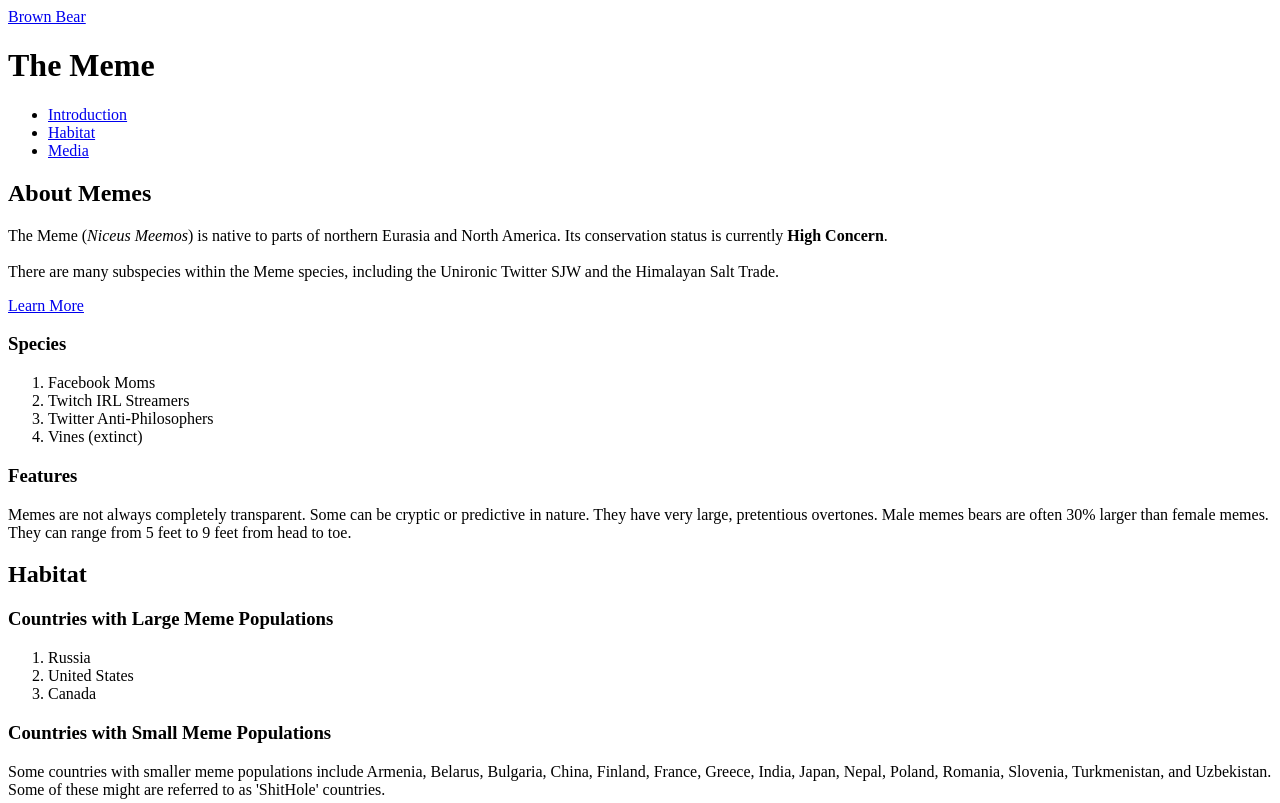
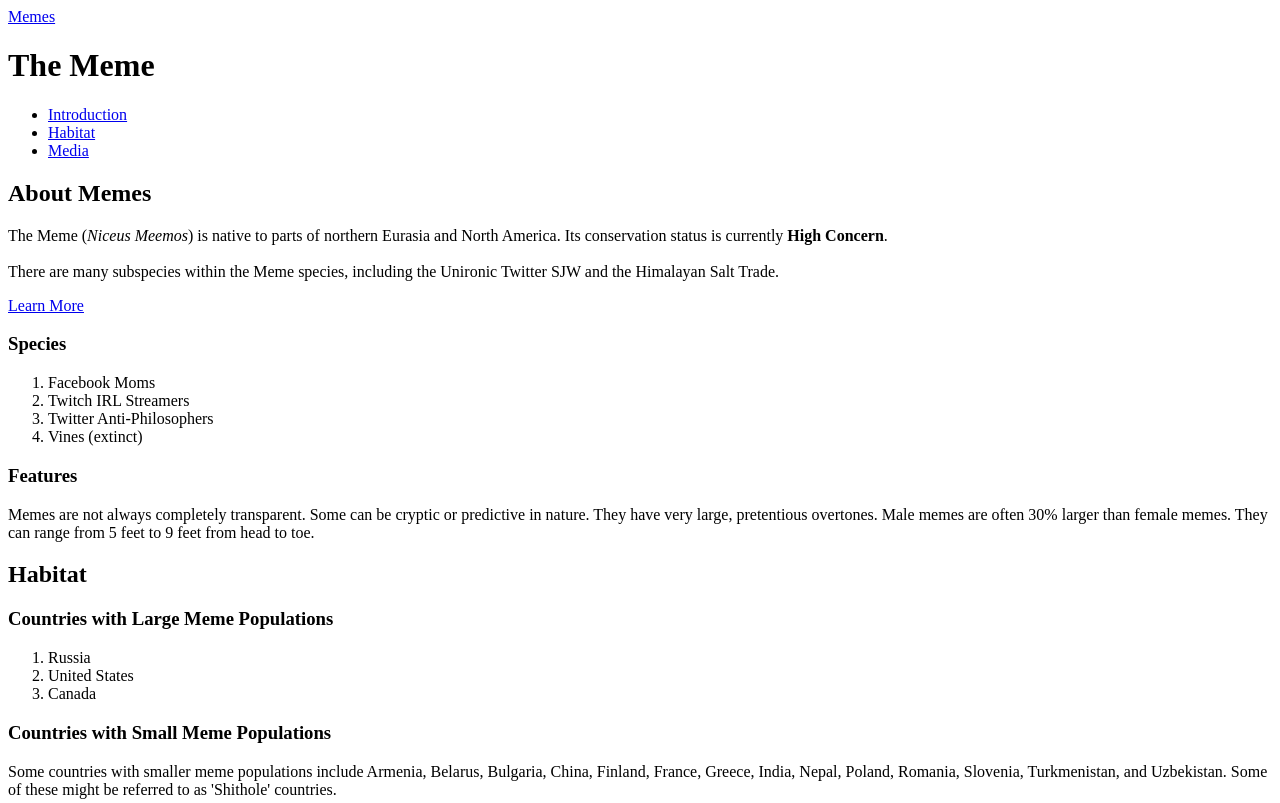
Before and after one commit to KellyRipa/Memes, a plain HTML site: page index.html in a window 1280 px wide. Shown: the top 803 px of the page. Drawn offline with Linux system fonts and the light colour scheme.

Commit message:
Update index.html

```diff
--- a/index.html
+++ b/index.html
@@ -5,7 +5,7 @@
   </head>
   <body>
     <nav>
-      <a href="index.html">Brown Bear</a>
+      <a href="index.html">Memes</a>
     </nav>
     <h1>The Meme</h1>
     <nav>
@@ -27,7 +27,7 @@
         <li>Vines (extinct)</li>
       </ol>
       <h3>Features</h3>
-      <p>Memes are not always completely transparent. Some can be cryptic or predictive in nature. They have very large, pretentious overtones. Male memes bears are often 30% larger than female memes. They can range from 5 feet to 9 feet from head to toe.</p>
+      <p>Memes are not always completely transparent. Some can be cryptic or predictive in nature. They have very large, pretentious overtones. Male memes are often 30% larger than female memes. They can range from 5 feet to 9 feet from head to toe.</p>
     </div>
     <div id="habitat">
       <h2>Habitat</h2>
@@ -38,7 +38,7 @@
         <li>Canada</li>
       </ol>
       <h3>Countries with Small Meme Populations</h3>
-      <p>Some countries with smaller meme populations include Armenia, Belarus, Bulgaria, China, Finland, France, Greece, India, Japan, Nepal, Poland, Romania, Slovenia, Turkmenistan, and Uzbekistan. Some of these might are referred to as 'ShitHole' countries.</p>
+      <p>Some countries with smaller meme populations include Armenia, Belarus, Bulgaria, China, Finland, France, Greece, India, Nepal, Poland, Romania, Slovenia, Turkmenistan, and Uzbekistan. Some of these might be referred to as 'Shithole' countries.</p>
     </div>
     <div id="media">
       <h2>Media</h2>
```
